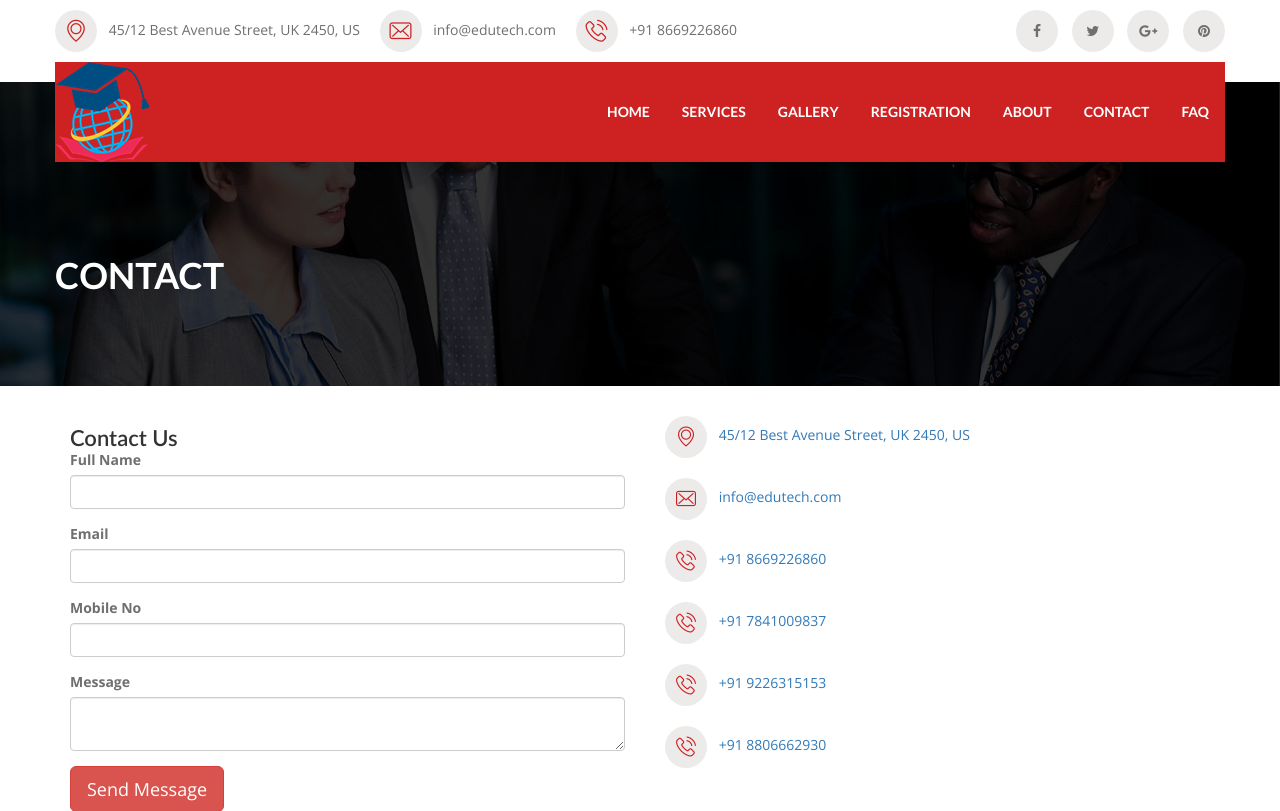
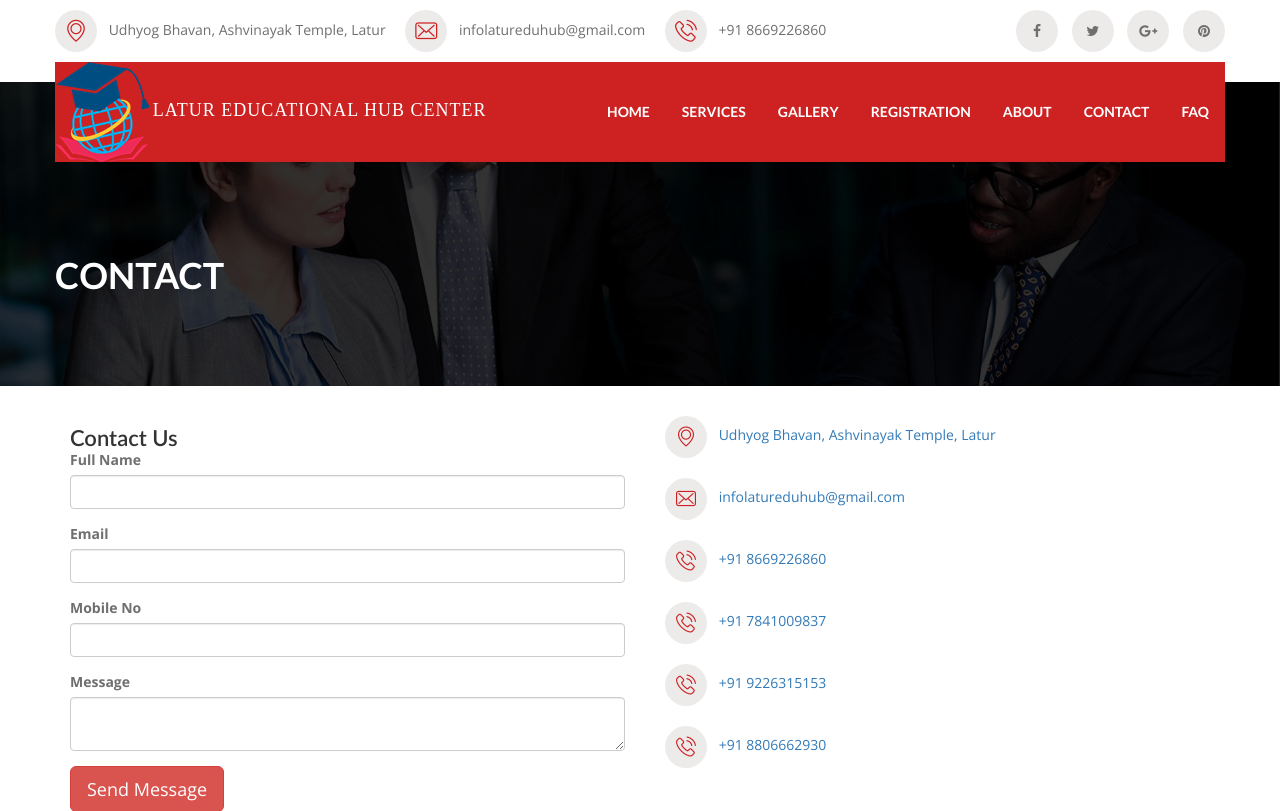
Before and after one commit to mukundsabne/ELearning, a Django app: template EduLearn/templates/contact-us.html in a window 1280 px wide. Shown: the top 811 px of the page. Run offline with Django 3.2, Linux system fonts and the light colour scheme; the template is opened without the code that fills it, so the values that code supplies are empty; some libraries are stand-ins or nearby versions.

```diff
--- a/EduLearn/templates/contact-us.html
+++ b/EduLearn/templates/contact-us.html
@@ -77,14 +77,18 @@
   <div class="col-md-6 col-sm-6">
     <div >
       <ul class="contactul">
-        <li><span ><i class="ficon flaticon-signs"></i></span> <a href="#" class="tran3s">45/12 Best Avenue Street, UK 2450, US</a></li>
-        <li><span ><i class="ficon flaticon-multimedia"></i></span> <a href="#" class="tran3s">info@edutech.com</a></li>
+        <li><span ><i class="ficon flaticon-signs"></i></span> <a href="#" class="tran3s">Udhyog Bhavan, Ashvinayak Temple, Latur</a></li>
+        <li><span ><i class="ficon flaticon-multimedia"></i></span> <a href="#" class="tran3s">infolatureduhub@gmail.com</a></li>
         <li><span ><i class="ficon flaticon-technology"></i></span> <a href="#" class="tran3s">+91 8669226860</a></li>
         <li><span ><i class="ficon flaticon-technology"></i></span> <a href="#" class="tran3s">+91 7841009837</a></li>
         <li><span ><i class="ficon flaticon-technology"></i></span> <a href="#" class="tran3s">+91 9226315153</a></li>
         <li><span ><i class="ficon flaticon-technology"></i></span> <a href="#" class="tran3s">+91 8806662930</a></li>
       </ul>
     </div> <!-- /.left-side -->
+  </div>
+
+  <div class="col-md-12 col-sm-12">
+<iframe src="https://www.google.com/maps/embed?pb=!1m18!1m12!1m3!1d946.4962593094668!2d76.56857720237647!3d18.393532120680813!2m3!1f0!2f0!3f0!3m2!1i1024!2i768!4f13.1!3m3!1m2!1s0x0%3A0x0!2zMTjCsDIzJzM1LjQiTiA3NsKwMzQnMDcuOCJF!5e0!3m2!1sen!2sin!4v1548231360713" width="100%" height="450" frameborder="0" style="border:0" allowfullscreen></iframe>
   </div>
 </div>
 
--- a/EduLearn/templates/maintheme.html
+++ b/EduLearn/templates/maintheme.html
@@ -40,8 +40,8 @@
 					<div class="container">
 						<div class="left-side float-left">
 							<ul>
-								<li><span class="icon round-border"><i class="ficon flaticon-signs"></i></span> <a href="#" class="tran3s">45/12 Best Avenue Street, UK 2450, US</a></li>
-								<li><span class="icon round-border"><i class="ficon flaticon-multimedia"></i></span> <a href="#" class="tran3s">info@edutech.com</a></li>
+								<li><span class="icon round-border"><i class="ficon flaticon-signs"></i></span> <a href="#" class="tran3s">Udhyog Bhavan, Ashvinayak Temple, Latur</a></li>
+								<li><span class="icon round-border"><i class="ficon flaticon-multimedia"></i></span> <a href="#" class="tran3s">infolatureduhub@gmail.com</a></li>
 								<li><span class="icon round-border"><i class="ficon flaticon-technology"></i></span> <a href="#" class="tran3s">+91 8669226860</a></li>
 
 							</ul>
@@ -62,7 +62,8 @@
 				<div class="container">
 					<div class="main-menu-wrapper clear-fix">
 						<div class="container">
-							<div class="logo float-left"><a href="{% url 'index' %}" style="vertical-align:middle;"><img src="{% static 'images/new/latur_logo.png' %}" alt="LOGO" ></a></div>
+
+							<div class="logo float-left"><a href="{% url 'index' %}" style="vertical-align:middle;"><img src="{% static 'images/new/latur_logo.png' %}" alt="LOGO" >   </a> <span style="color:#fff;font-family:rockwell;font-size:18px;text-align:center;letter-spacing:1px;">LATUR EDUCATIONAL HUB CENTER </span></div>
 
 
 
@@ -177,13 +178,13 @@
 	        					<ul>
 	        						<li>
 	        							<i class="fa fa-envelope-o" aria-hidden="true"></i>
-	        							<a href="mailto:helpneed@edutech.com" class="tran3s">helpneed@edutech.com</a>
+	        							<a href="mailto:infolatureduhub@gmail.com" class="tran3s">infolatureduhub@gmail.com</a>
 	        						</li>
 	        						<li>
 	        							<i class="fa fa-phone" aria-hidden="true"></i>
-	        							<a href="tel:+918669226860" class="tran3s">+918669226860</a>
+	        							<a href="tel:+918669226860" class="tran3s">+91 8669226860</a>
 	        						</li>
-	        						<li><i class="fa fa-map-marker" aria-hidden="true"></i>Edine rode,1234 Plot/RS ,CA</li>
+	        						<li><i class="fa fa-map-marker" aria-hidden="true"></i>Udhyog Bhavan, Ashvinayak Temple, Latur</li>
 	        					</ul>
 	        				</div> <!-- /.footer-contact -->
 
```
Also changed, not shown: EduLearn/static/images/new/slider-3.jpg (added).
